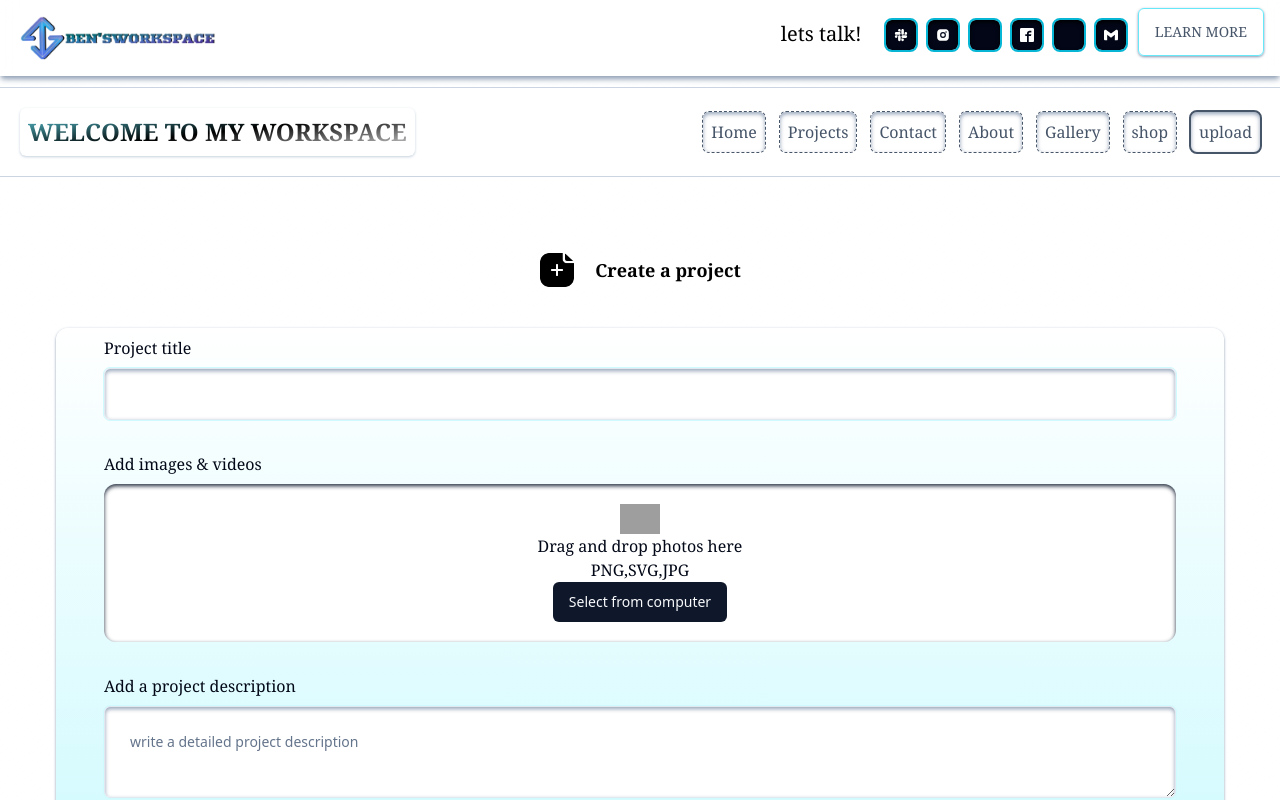
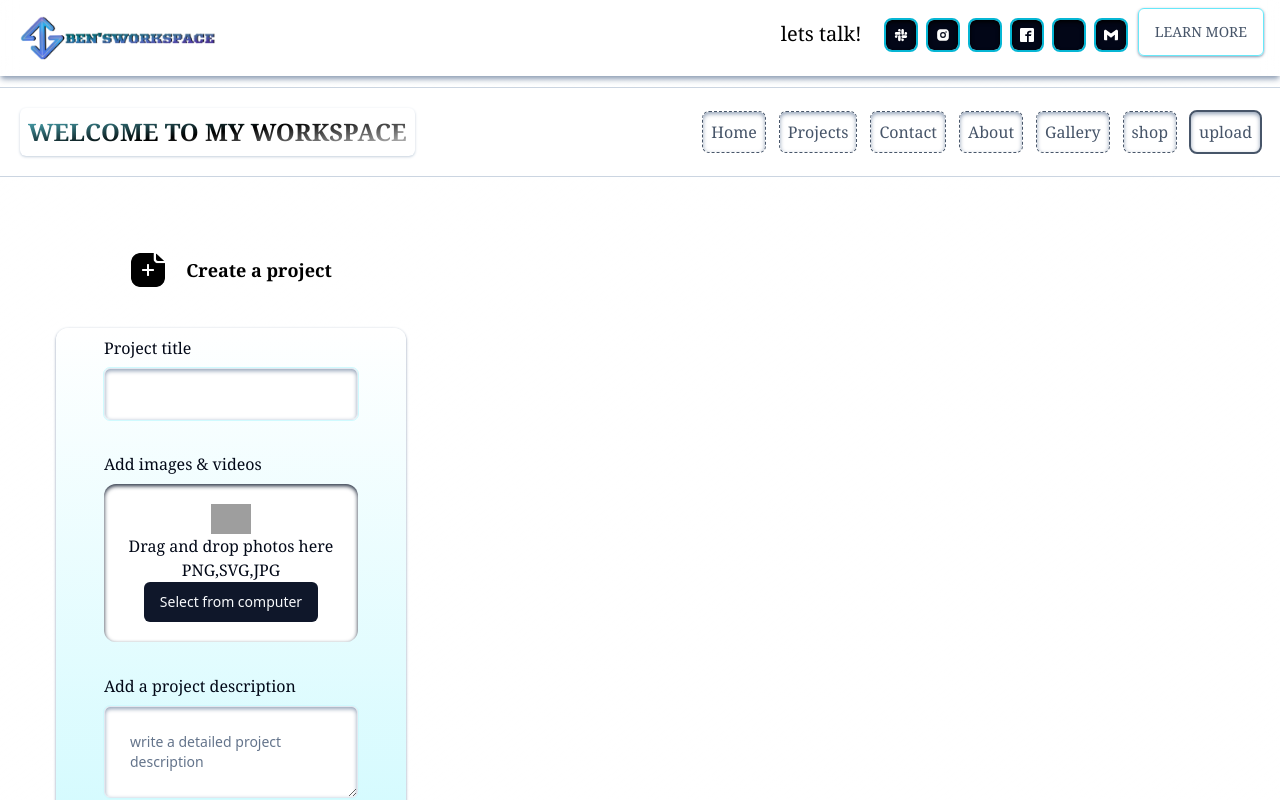
Before and after one commit to ditchk/bendev, a React (Vite) app: page /upload/projects in a window 1280 px wide. Shown: the top 800 px of the page. Built offline with nearby package versions, Linux system fonts and the light colour scheme; grey boxes are pictures that could not be loaded; some icons are missing.

Commit message:
my first commit

```diff
--- a/src/_root/pages/Contact.tsx
+++ b/src/_root/pages/Contact.tsx
@@ -42,9 +42,9 @@ const Contact = () => {
     }
 
   return (
-    <div className="default_Contactcontainer">
-      <div className="flex flex-col md:flex-row justify-between items-end md:gap-52 px-10 shadow shadow-slate-400 p-5 rounded-xl bg-gradient-to-t from-cyan-100 via-white to-white">
-        <div className="flex flex-col w-fit">
+    <div className="default_Container">
+      <div className="flex flex-1 md:flex-row mx-5 md:gap-52 px-10 shadow shadow-slate-400 p-5 rounded-xl bg-gradient-to-t from-cyan-100 via-white to-white">
+        <div className="flex flex-col justify-center items-center w-full">
               <h3 className="primary_text">LETS TALK!</h3>
               <Form {...form}>
                 <form onSubmit={form.handleSubmit(onSubmit)} className="flex flex-col gap-1 space-y-8 p-2">
--- a/src/global.css
+++ b/src/global.css
@@ -101,7 +101,7 @@
 /* common styles */
 
 .custom_container {
-  @apply flex flex-col flex-1 items-center overflow-scroll py-10 px-5 md:px-8 lg:p-14 custom-scrollbar scroll-smooth
+  @apply flex flex-col justify-center items-center overflow-scroll py-10 px-5 md:px-8 lg:p-14 custom-scrollbar scroll-smooth
 }
 
 .default_Container {
```
